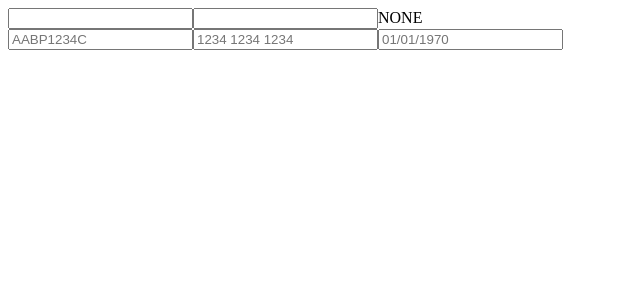
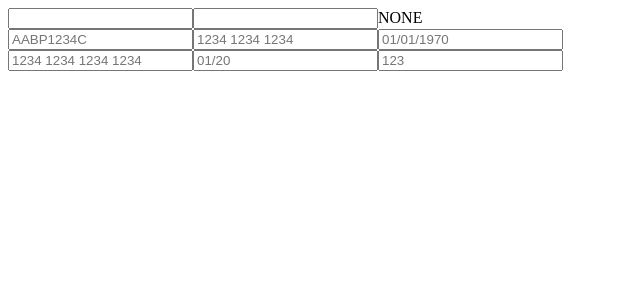
Before and after one commit to shantanumahale/react-ui-practice, a React (Vite) app: page / in a window 1280 px wide. Shown: the top 300 px of the page, without its empty margins (0-640 px from the left). Built offline with nearby package versions, Linux system fonts and the light colour scheme.

Commit message:
credit card info entry and validation

```diff
--- a/src/App.tsx
+++ b/src/App.tsx
@@ -1,3 +1,4 @@
+import CreditCard from "./components/credit-card/input";
 import PanAadhaarInputFields from "./components/pan_aadhaar_dob";
 import UsernamePassword from "./components/username-password";
 
@@ -6,6 +7,7 @@ export default function App() {
     <div>
       <UsernamePassword />
       <PanAadhaarInputFields />
+      <CreditCard />
     </div>
   );
 }
--- /dev/null
+++ b/src/components/credit-card/input.tsx
@@ -0,0 +1,84 @@
+// credit card number, expiry and cvv
+// luhn's algorithm for validity
+
+import { useEffect, useState } from "react";
+
+export default function CreditCard() {
+  const [creditCard, setCreditCard] = useState<string>("");
+  const [expiry, setExpiry] = useState<string>("");
+  const [cvv, setCvv] = useState<string>();
+
+  const handleCreditCardInput = (e: React.ChangeEvent<HTMLInputElement>) => {
+    const rawInput = e.target.value.replace(/[^0-9]/g, "");
+    const truncated = rawInput.slice(0, 16);
+    const formatted = truncated.replace(/(\d{4})(?=\d)/g, "$1 ");
+    setCreditCard(formatted);
+  };
+
+  const handleExpiryInput = (e: React.ChangeEvent<HTMLInputElement>) => {
+    const rawInput = e.target.value.replace(/[^0-9]/g, "");
+    const nativeEvent = e.nativeEvent as InputEvent;
+    const isDeleting = nativeEvent.inputType === "deleteContentBackward";
+    const len = rawInput.length;
+    let formatted = "";
+    if (len === 0) {
+      formatted = "";
+    } else if (len <= 2) {
+      formatted = rawInput;
+      if (len === 2 && !isDeleting) {
+        formatted += "/";
+      }
+    } else {
+      formatted = `${rawInput.slice(0, 2)}/${rawInput.slice(2)}`;
+    }
+    setExpiry(formatted);
+  };
+
+  const isValidExpiry = (expiry: string) => {
+    const month = parseInt(expiry.slice(0, 2));
+    const year = parseInt(expiry.slice(2));
+    if (month < 1 || month > 12) return false;
+    if (year < 1900) return false;
+
+    const today = new Date();
+    const currentMonth = today.getMonth() + 1;
+    const currentYear = today.getFullYear();
+
+    return year > currentYear || (year === currentYear && month > currentMonth);
+  };
+
+  const handleCvvInput = (e: React.ChangeEvent<HTMLInputElement>) => {
+    const rawInput = e.target.value.replace(/[^0-9]/g, "");
+    setCvv(rawInput);
+  };
+
+  useEffect(() => {
+    isValidExpiry(expiry);
+  }, [expiry]);
+
+  return (
+    <div>
+      <input
+        value={creditCard}
+        onChange={handleCreditCardInput}
+        type="text"
+        maxLength={19}
+        placeholder="1234 1234 1234 1234"
+      />
+      <input
+        value={expiry}
+        onChange={handleExpiryInput}
+        type="text"
+        maxLength={5}
+        placeholder="01/20"
+      />
+      <input
+        value={cvv}
+        onChange={handleCvvInput}
+        type="password"
+        maxLength={3}
+        placeholder="123"
+      />
+    </div>
+  );
+}
```
